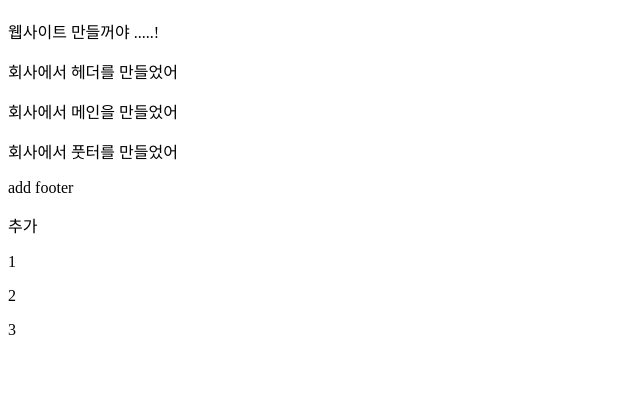
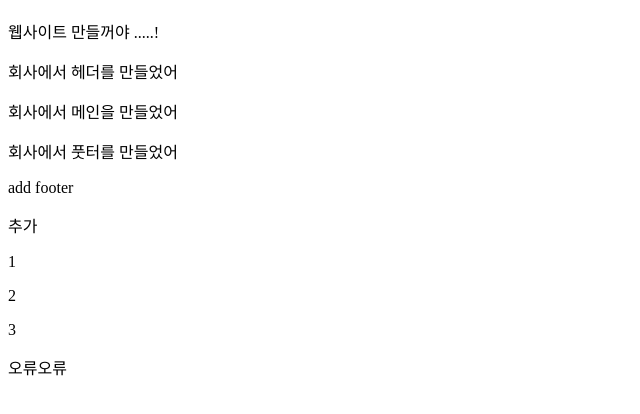
Before and after one commit to YunheeAhn/home, a plain HTML site: page index.html in a window 1280 px wide. Shown: the part 70-484 px from the top of the page, without its empty margins (0-640 px from the left). Drawn offline with Linux system fonts and the light colour scheme.

Commit message:
진짜꼬임

```diff
--- a/index.html
+++ b/index.html
@@ -17,5 +17,6 @@
     <p>1</p>
     <p>2</p>
     <p>3</p>
+    <p>오류오류</p>
   </body>
 </html>
```
